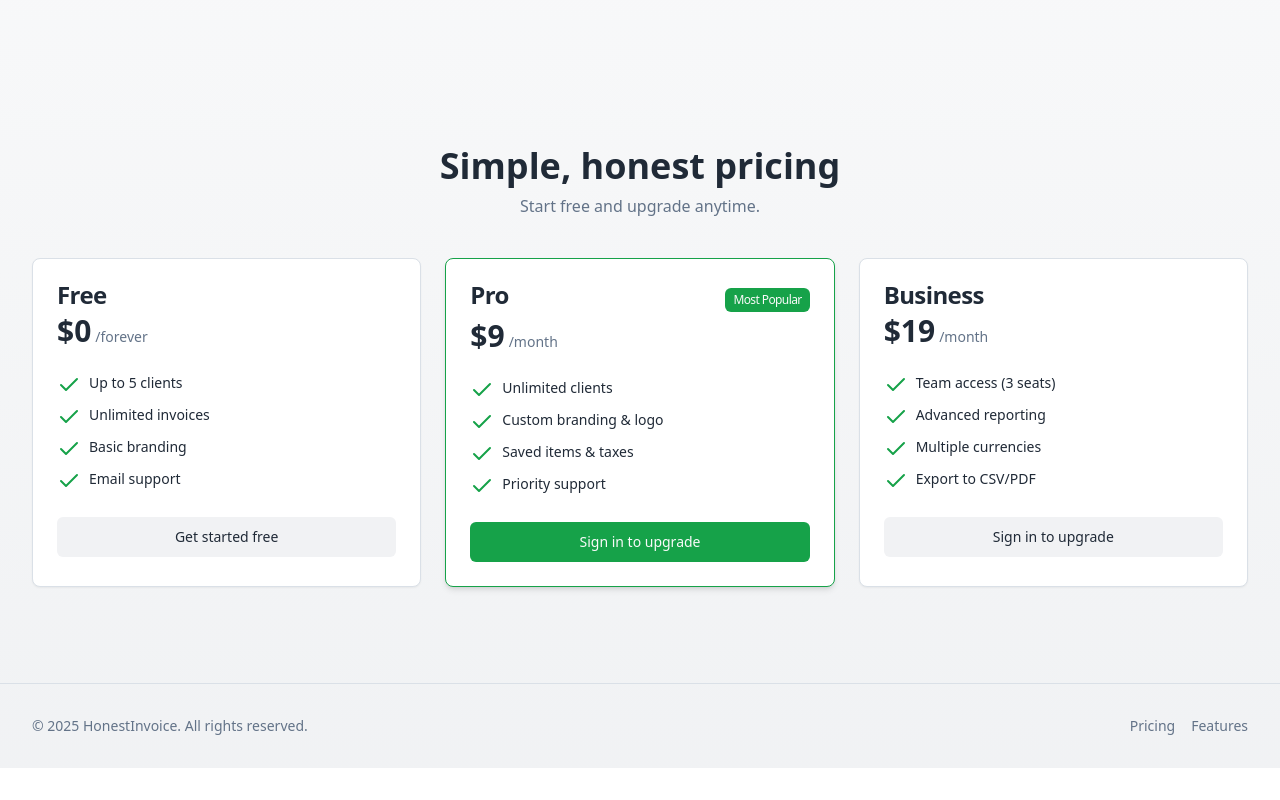
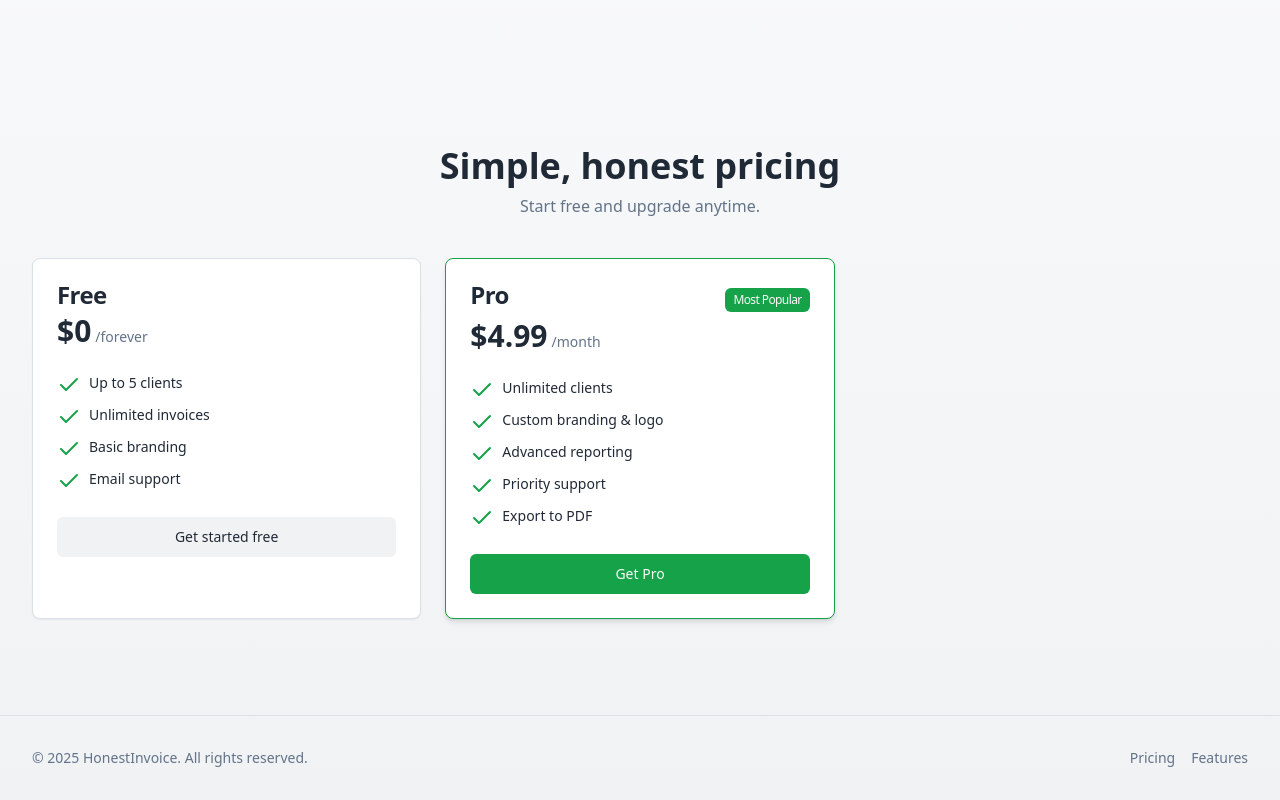
Before and after one commit to Cmurdo1/honest-billing-renewed, a React (Vite) app: page / in a window 1280 px wide. Shown: the part 855-1655 px from the top of the page. Before the commit the page ends 1623 px from the top, so only its background shows below. Built offline with nearby package versions, Linux system fonts and the light colour scheme.

Commit message:
Update pricing and remove old tiers
Remove the "Pro" and "Business" subscription cards and their associated Stripe links. Introduce a new "Pro" tier priced at $4.99 per month, with the provided Stripe link.

```diff
--- a/src/pages/Index.tsx
+++ b/src/pages/Index.tsx
@@ -92,8 +92,8 @@ const Index = () => {
         period: "/month",
         highlight: index === 0, // Make first product (Pro) highlighted
         features: getFeaturesByPlan(product.name),
-        cta: user ? () => navigate("/dashboard?tab=billing") : () => navigate("/auth"),
-        ctaLabel: user ? `Upgrade to ${product.name}` : "Sign in to upgrade",
+        cta: () => window.open("https://buy.stripe.com/aFaeVd2ub23leHdf3p7kc03", "_blank"),
+        ctaLabel: `Get ${product.name}`,
       })),
     ],
     [navigate, user]
@@ -272,14 +272,9 @@ const getFeaturesByPlan = (planName: string): string[] => {
     Pro: [
       "Unlimited clients",
       "Custom branding & logo",
-      "Saved items & taxes",
+      "Advanced reporting",
       "Priority support",
-    ],
-    Business: [
-      "Team access (3 seats)",
-      "Advanced reporting",
-      "Multiple currencies",
-      "Export to CSV/PDF",
+      "Export to PDF",
     ]
   };
 
--- a/src/pages/dashboard/Billing.tsx
+++ b/src/pages/dashboard/Billing.tsx
@@ -31,8 +31,8 @@ const Billing = () => {
 
   const isActiveSubscription = subscription?.status === 'active';
 
-  const handleUpgrade = (priceId: string) => {
-    createCheckout.mutate({ priceId, mode: 'subscription' });
+  const handleUpgrade = () => {
+    window.open("https://buy.stripe.com/aFaeVd2ub23leHdf3p7kc03", "_blank");
   };
 
   if (subscriptionLoading) {
@@ -101,7 +101,7 @@ const Billing = () => {
         <h2 className="text-2xl font-bold mb-6">
           {subscription ? 'Upgrade Your Plan' : 'Choose Your Plan'}
         </h2>
-        <div className="grid gap-6 md:grid-cols-2">
+          <div className="grid gap-6 md:grid-cols-1 max-w-md">
           {stripeProducts.map((product) => {
             const isCurrentPlan = currentProduct?.id === product.id;
             const isDowngrade = currentProduct && currentProduct.price > product.price;
@@ -147,7 +147,7 @@ const Billing = () => {
                     className="w-full"
                     variant={isCurrentPlan ? 'secondary' : 'default'}
                     disabled={isCurrentPlan || createCheckout.isPending || isDowngrade}
-                    onClick={() => handleUpgrade(product.priceId)}
+                    onClick={handleUpgrade}
                   >
                     {createCheckout.isPending ? (
                       'Processing...'
@@ -182,17 +182,10 @@ const getFeaturesByPlan = (planName: string): string[] => {
     Pro: [
       'Unlimited clients',
       'Custom branding & logo',
-      'Saved items & taxes',
+      'Advanced reporting',
       'Priority support',
-      'Advanced reporting'
-    ],
-    Business: [
-      'Everything in Pro',
-      'Team access (3 seats)',
-      'Multiple currencies',
-      'Export to CSV/PDF',
-      'API access',
-      'White-label solution'
+      'Export to PDF',
+      'Saved items & taxes'
     ]
   };
 
--- a/src/stripe-config.ts
+++ b/src/stripe-config.ts
@@ -10,21 +10,12 @@ export interface StripeProduct {
 
 export const stripeProducts: StripeProduct[] = [
   {
-    id: 'prod_STuTlUrwzbpkJ9',
-    priceId: 'price_1RYweXEUGnEA4Zn8W34OgVye',
+    id: 'pro_tier',
+    priceId: 'pro_tier',
     name: 'Pro',
-    description: 'pro membership',
+    description: 'Pro membership with advanced features',
     mode: 'subscription',
-    price: 9.00,
-    currency: 'USD'
-  },
-  {
-    id: 'prod_STuUBI2us0kbQX',
-    priceId: 'price_1RYwfcEUGnEA4Zn8B0Duhxs6',
-    name: 'Business',
-    description: 'business membership',
-    mode: 'subscription',
-    price: 19.00,
+    price: 4.99,
     currency: 'USD'
   }
 ];
```
